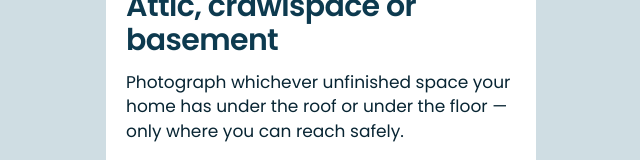
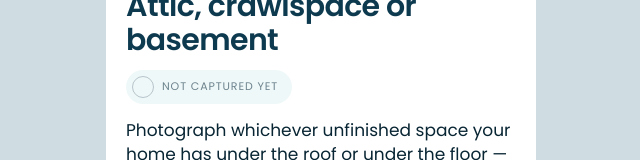
Before and after one commit to borna471/chrp-tech, a Next.js app: page /capture/attic-crawlspace-or-basement in a window 1280 px wide. Shown: the part 180-340 px from the top of the page, without its empty margins (319-959 px from the left). Built offline with nearby package versions, Linux system fonts and the light colour scheme; grey boxes are pictures that could not be loaded.

Commit message:
added capture page statuses, each photo submission is clickable from dashboard

```diff
--- a/app/capture/[slug]/page.tsx
+++ b/app/capture/[slug]/page.tsx
@@ -4,6 +4,12 @@ import Link from "next/link";
 import { useParams } from "next/navigation";
 import { useState } from "react";
 import { Button } from "@/components/Button";
+import {
+  CAPTURE_STATUS_LABEL,
+  MARK,
+  MARK_CLASS,
+  STATUS_CLASS,
+} from "@/lib/taskStatus";
 import { useCapture } from "@/lib/useCapture";
 
 /** The newsprint-ish diagonal fill that stands in for a photograph. */
@@ -80,6 +86,19 @@ export default function CapturePage() {
           <h1 className="mb-3 text-[30px] leading-[1.15] font-semibold">
             {view.currentName}
           </h1>
+          <div className="mb-3.5 inline-flex items-center gap-2 rounded-full bg-surface py-1.5 pr-3.5 pl-1.5">
+            <span
+              className={`flex h-[22px] w-[22px] items-center justify-center rounded-full border-[1.5px] text-xs font-semibold ${MARK_CLASS[view.status]}`}
+              aria-hidden="true"
+            >
+              {MARK[view.status]}
+            </span>
+            <span
+              className={`text-[11px] tracking-[.08em] uppercase ${STATUS_CLASS[view.status] || "text-steel-600"}`}
+            >
+              {CAPTURE_STATUS_LABEL[view.status]}
+            </span>
+          </div>
           <p className="mb-5 text-[17px] leading-[1.45] text-pretty text-accent-800">
             {view.currentInstruction}
           </p>
--- a/app/page.tsx
+++ b/app/page.tsx
@@ -6,36 +6,8 @@ import { useEffect, useState } from "react";
 import { Button } from "@/components/Button";
 import { ConfirmDialog } from "@/components/ConfirmDialog";
 import { SUPPORT_EMAIL, SUPPORT_PHONE } from "@/lib/demoConfig";
+import { MARK, MARK_CLASS, STATUS_CLASS, STATUS_LABEL } from "@/lib/taskStatus";
 import { useAssessment } from "@/lib/useAssessment";
-import type { RowState } from "@/lib/useAssessment";
-
-const MARK: Record<RowState, string> = {
-  done: "✓",
-  skipped: "!",
-  next: "",
-  pending: "",
-};
-
-const MARK_CLASS: Record<RowState, string> = {
-  done: "border-accent bg-accent text-white",
-  skipped: "border-aqua text-aqua-700",
-  next: "border-steel-400",
-  pending: "border-steel-400",
-};
-
-const STATUS_LABEL: Record<RowState, string> = {
-  done: "Done",
-  skipped: "Skipped",
-  next: "Next",
-  pending: "",
-};
-
-const STATUS_CLASS: Record<RowState, string> = {
-  done: "text-steel-500 font-normal",
-  skipped: "text-aqua-700 font-semibold",
-  next: "text-accent-700 font-semibold",
-  pending: "",
-};
 
 export default function DashboardPage() {
   const router = useRouter();
@@ -108,9 +80,10 @@ export default function DashboardPage() {
 
         <ul>
           {view.rows.map((row) => (
-            <li
-              key={row.id}
-              className="mb-2 flex items-center gap-[13px] rounded-lg bg-surface px-3.5 py-3"
+            <li key={row.id}>
+              <Link
+                href={`/capture/${row.slug}`}
+                className="mb-2 flex items-center gap-[13px] rounded-lg bg-surface px-3.5 py-3 hover:bg-aqua-200"
               >
                 <div
                   className={`flex h-[26px] w-[26px] flex-none items-center justify-center rounded-full border-[1.5px] text-sm font-semibold ${MARK_CLASS[row.state]}`}
@@ -133,6 +106,7 @@ export default function DashboardPage() {
                 >
                   {STATUS_LABEL[row.state]}
                 </div>
+              </Link>
             </li>
           ))}
         </ul>
--- /dev/null
+++ b/lib/taskStatus.ts
@@ -0,0 +1,47 @@
+/**
+ * How a photo task's status looks, shared by the dashboard's photo list and the
+ * capture page's status marker so one photo reads the same in both places.
+ *
+ * `next` is a list-only decoration — the capture page only ever sees the three
+ * stored statuses from `PhotoTask`.
+ */
+export type RowState = "done" | "skipped" | "next" | "pending";
+
+export const MARK: Record<RowState, string> = {
+  done: "✓",
+  skipped: "!",
+  next: "",
+  pending: "",
+};
+
+export const MARK_CLASS: Record<RowState, string> = {
+  done: "border-accent bg-accent text-white",
+  skipped: "border-aqua text-aqua-700",
+  next: "border-steel-400",
+  pending: "border-steel-400",
+};
+
+export const STATUS_LABEL: Record<RowState, string> = {
+  done: "Done",
+  skipped: "Skipped",
+  next: "Next",
+  pending: "",
+};
+
+export const STATUS_CLASS: Record<RowState, string> = {
+  done: "text-steel-500 font-normal",
+  skipped: "text-aqua-700 font-semibold",
+  next: "text-accent-700 font-semibold",
+  pending: "",
+};
+
+/**
+ * The photo list can leave a not-yet-taken row unlabelled — its blank circle
+ * says enough next to its neighbours. On the capture page there is nothing to
+ * compare against, so that state has to say so out loud.
+ */
+export const CAPTURE_STATUS_LABEL: Record<RowState, string> = {
+  ...STATUS_LABEL,
+  next: "Not captured yet",
+  pending: "Not captured yet",
+};
--- a/lib/useAssessment.ts
+++ b/lib/useAssessment.ts
@@ -4,8 +4,7 @@ import { useCallback, useEffect, useMemo, useState } from "react";
 import { getRepository } from "@/lib/data";
 import type { Assessment, PhotoTask } from "@/lib/data/types";
 import { demoConfig } from "@/lib/demoConfig";
-
-export type RowState = "done" | "skipped" | "next" | "pending";
+import type { RowState } from "@/lib/taskStatus";
 
 export type AssessmentView = ReturnType<typeof useAssessment>["view"];
 
@@ -95,6 +94,7 @@ export function useAssessment() {
 
       rows: tasks.map((task, index) => ({
         id: task.id,
+        slug: task.slug,
         name: task.name,
         zone: `${task.zone} · ${task.risk}`,
         state: (task.status === "done"
--- a/lib/useCapture.ts
+++ b/lib/useCapture.ts
@@ -265,6 +265,8 @@ export function useCapture(slug: string) {
     return {
       progressPct: total === 0 ? 0 : Math.round((doneCount / total) * 100),
       stepLabel: `Photo ${(current?.order ?? 0) + 1} of ${total}`,
+      // Mirrors the row this photo has in the dashboard's list.
+      status: current?.status ?? "pending",
       currentName: current
         ? isFollowUpShot
           ? `${current.name} — close-up`
```
Also changed, not shown: public/rusty-pipes-test.jpg (added), 1 other file (tests, documents, lock files or other folders). Lines whose indentation alone changed are shown as unchanged.
